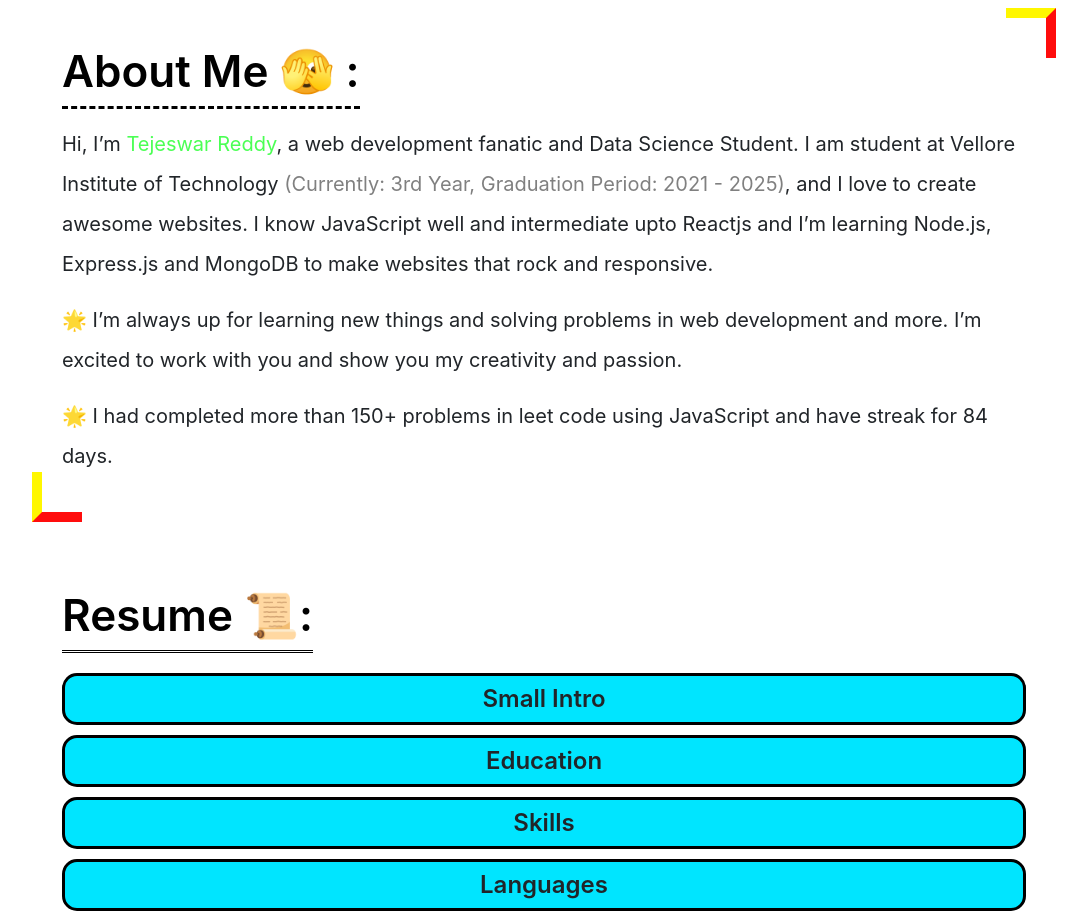
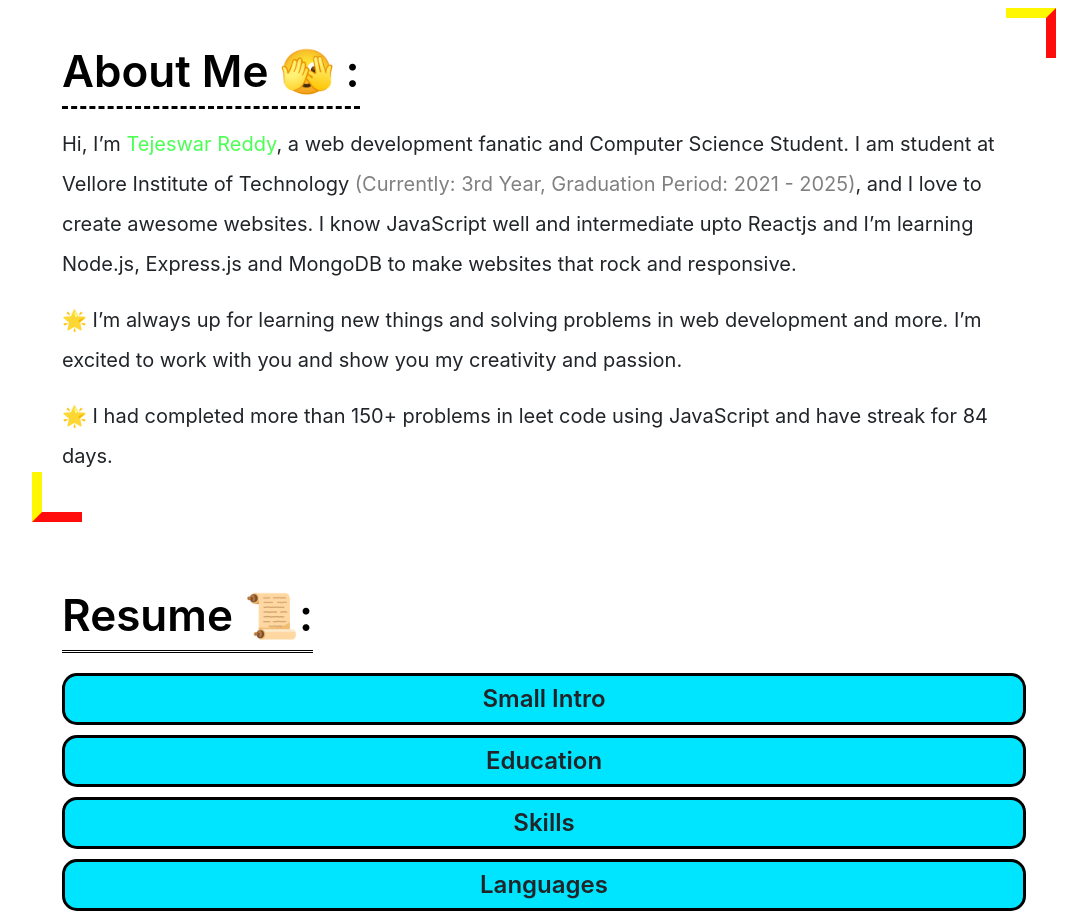
Before and after one commit to tejjgv/portfolio, a React (Create React App) app: page / in a window 1280 px wide. Shown: the part 840-1759 px from the top of the page, without its empty margins (96-1183 px from the left). Built offline with nearby package versions, Linux system fonts and the light colour scheme.

Commit message:
Update AboutDiv.js

```diff
--- a/src/components/AboutDiv.js
+++ b/src/components/AboutDiv.js
@@ -18,7 +18,7 @@ function AboutMe() {
     <div className="about-me-p">
       <p className="about-me-1">
         Hi, I’m <span className="my-name">Tejeswar Reddy</span>, a web development
-        fanatic and Data Science Student. I am student at Vellore Institute of
+        fanatic and Computer Science Student. I am student at Vellore Institute of
         Technology{" "}
         <span className="current-year">
           (Currently: 3rd Year, Graduation Period: 2021 - 2025)
```
